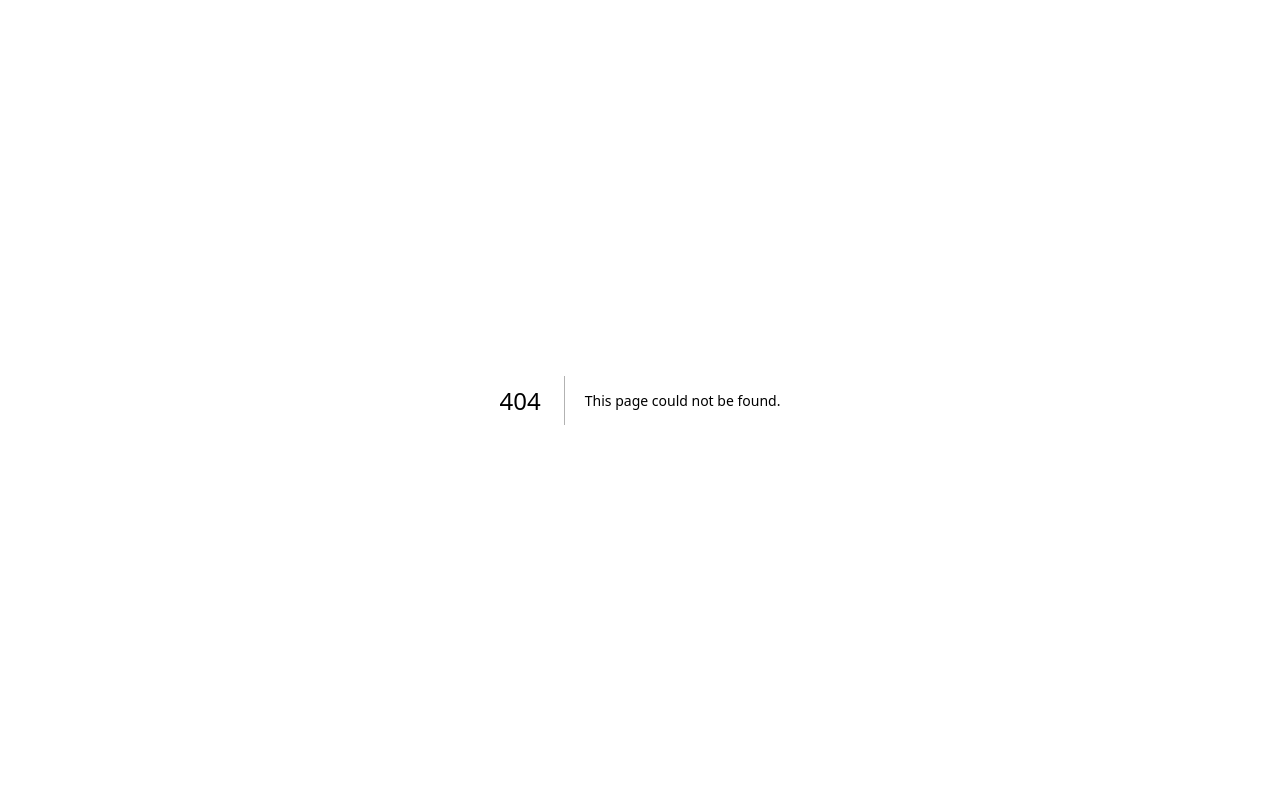
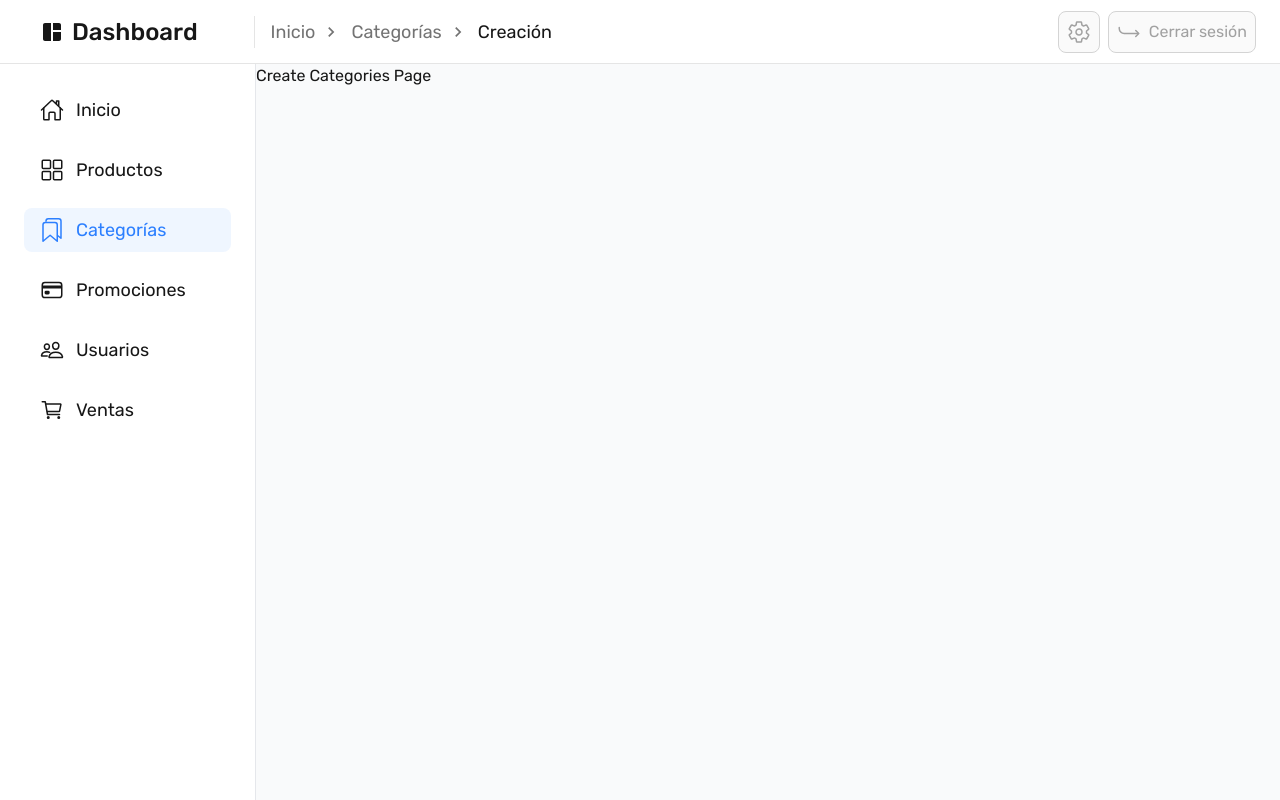
Before and after one commit to whatarelive/trd-caribe-shop, a Next.js app: page /admin/categories/create in a window 1280 px wide. Before the commit this address had no page. Built offline with nearby package versions, Linux system fonts and the light colour scheme; no server answers.

Commit message:
Creación de las rutas de las categorías y los enlaces de navegación.

```diff
--- /dev/null
+++ b/src/app/admin/categories/create/page.tsx
@@ -0,0 +1,7 @@
+export default function CreateCategoriesPage() {
+    return (
+        <section>
+            <h1>Create Categories Page</h1>
+        </section>
+    )
+}
--- /dev/null
+++ b/src/app/admin/categories/page.tsx
@@ -0,0 +1,7 @@
+export default function CategoriesPage() {
+    return (
+        <section>
+            <h1>Categories Page</h1>
+        </section>
+    )
+}
--- a/src/components/admin/nav/nav-list.tsx
+++ b/src/components/admin/nav/nav-list.tsx
@@ -1,7 +1,7 @@
 "use client";
 
 import { usePathname } from "next/navigation";
-import { IoCardOutline, IoCartOutline, IoGridOutline, IoHomeOutline, IoPeopleOutline } from "react-icons/io5";
+import { IoCardOutline, IoCartOutline, IoGridOutline, IoHomeOutline, IoPeopleOutline, IoBookmarksOutline } from "react-icons/io5";
 import { LinkComponent } from '@/src/components/admin/nav/nav-links';
 
 /**
@@ -30,6 +30,10 @@ export const NavList = () => {
                     <IoGridOutline size={24} />
                 </LinkComponent>
 
+                <LinkComponent href="/admin/categories" label="Categorías" isActive={pathname.includes("/admin/categories")}>
+                    <IoBookmarksOutline size={24}/>
+                </LinkComponent>
+
                 <LinkComponent href="/admin/promotions" label="Promociones" isActive={pathname.includes("/admin/promotions")}>
                     <IoCardOutline size={24} />
                 </LinkComponent>
--- a/src/components/admin/products/create-form.tsx
+++ b/src/components/admin/products/create-form.tsx
@@ -1,6 +1,8 @@
 "use client";
 
+import Link from 'next/link';
 import { FC, useActionState } from 'react';
+import { IoAddOutline } from 'react-icons/io5';
 import { createProduct } from '@/src/lib/actions/products';
 import { TextInput } from '@/src/components/ui/input/input-text';
 import { FileInput } from '@/src/components/ui/input/input-file';
@@ -27,6 +29,7 @@ export const CreateProductForm: FC<Props> = ({ categories }) => {
                 errors={errorMessage.errors?.name}
             />
 
+            <div className="flex gap-2">
                 <SelectCategories
                     label="Categoría"
                     name="categorie"
@@ -35,6 +38,11 @@ export const CreateProductForm: FC<Props> = ({ categories }) => {
                     aria-describedby="categorie-error"
                     errors={errorMessage.errors?.categorie}
                 />
+
+                <Link href="/admin/categories/create" className="button-primary h-10 mt-6">
+                    <IoAddOutline size={24}/>
+                </Link>
+            </div>
 
             <TextInput
                 label="Descripción del producto"
```
Lines whose indentation alone changed are shown as unchanged.
